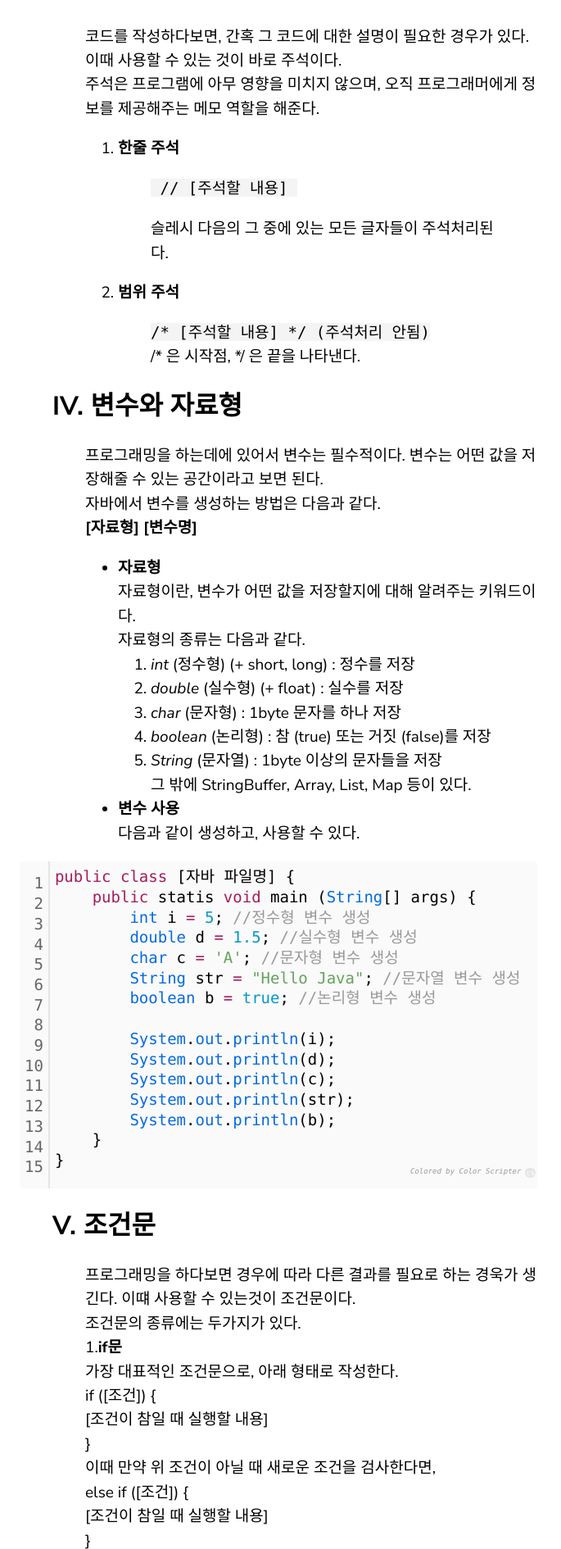
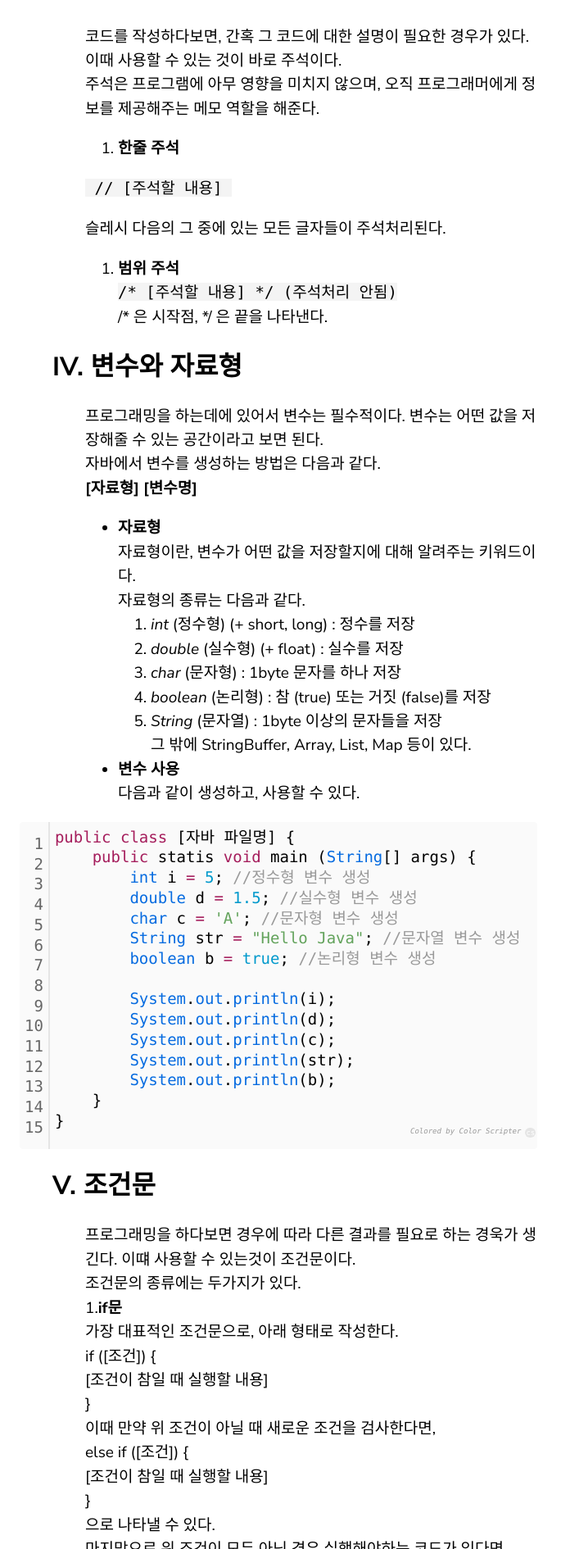
Before and after one commit to ytw060309/blog, a Jekyll site: the page built from _posts/2020-06-07-Java1.markdown, in a window 1280 px wide. Shown: the part 1512-3402 px from the top of the page at 82% size, without its empty margins (76-761 px from the left). Built offline with Jekyll 4.4.1, drawn with Linux system fonts in a browser that asks for light colours; comment, search, counter and statistics services are not loaded.

```diff
--- a/_posts/2020-06-07-Java1.markdown
+++ b/_posts/2020-06-07-Java1.markdown
@@ -27,11 +27,11 @@ categories: Analytics
 >   > 코드를 작성하다보면, 간혹 그 코드에 대한 설명이 필요한 경우가 있다. 이때 사용할 수 있는 것이 바로 주석이다.
 >   > 주석은 프로그램에 아무 영향을 미치지 않으며, 오직 프로그래머에게 정보를 제공해주는 메모 역할을 해준다.
 >   > 1. **한줄 주석**
->   >   > <pre><code> // [주석할 내용] </code></pre>
->   >   > 슬레시 다음의 그 중에 있는 모든 글자들이 주석처리된다.
+>   > <pre><code> // [주석할 내용] </code></pre>
+>   > 슬레시 다음의 그 중에 있는 모든 글자들이 주석처리된다.
 >   > 2. **범위 주석**
->   >   ><code> /* [주석할 내용] */ (주석처리 안됨) </code>
->   >   >/* 은 시작점, */ 은 끝을 나타낸다.
+>   > <code> /* [주석할 내용] */ (주석처리 안됨) </code>
+>   > /* 은 시작점, */ 은 끝을 나타낸다.
 >
 >
 > ## IV. 변수와 자료형
```
